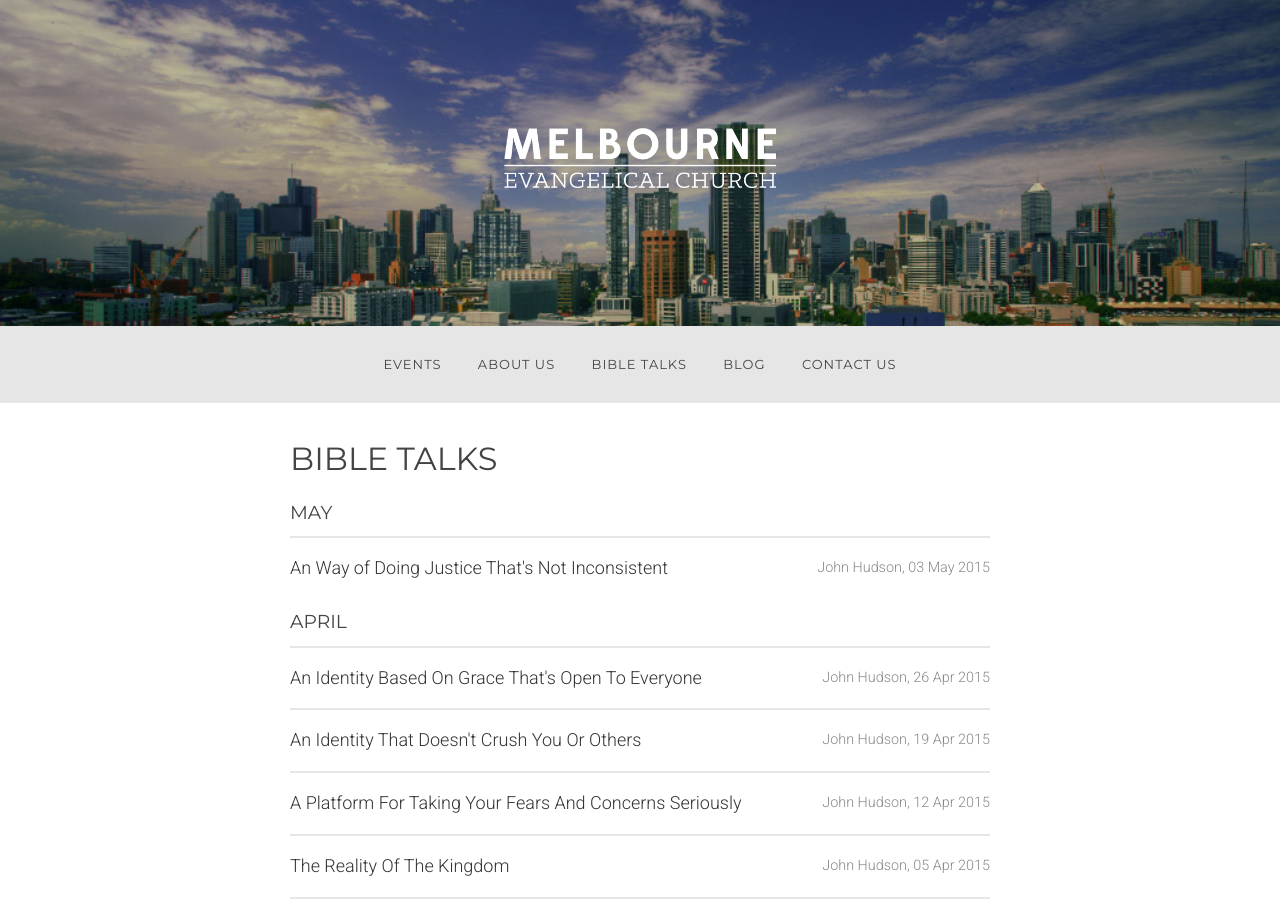
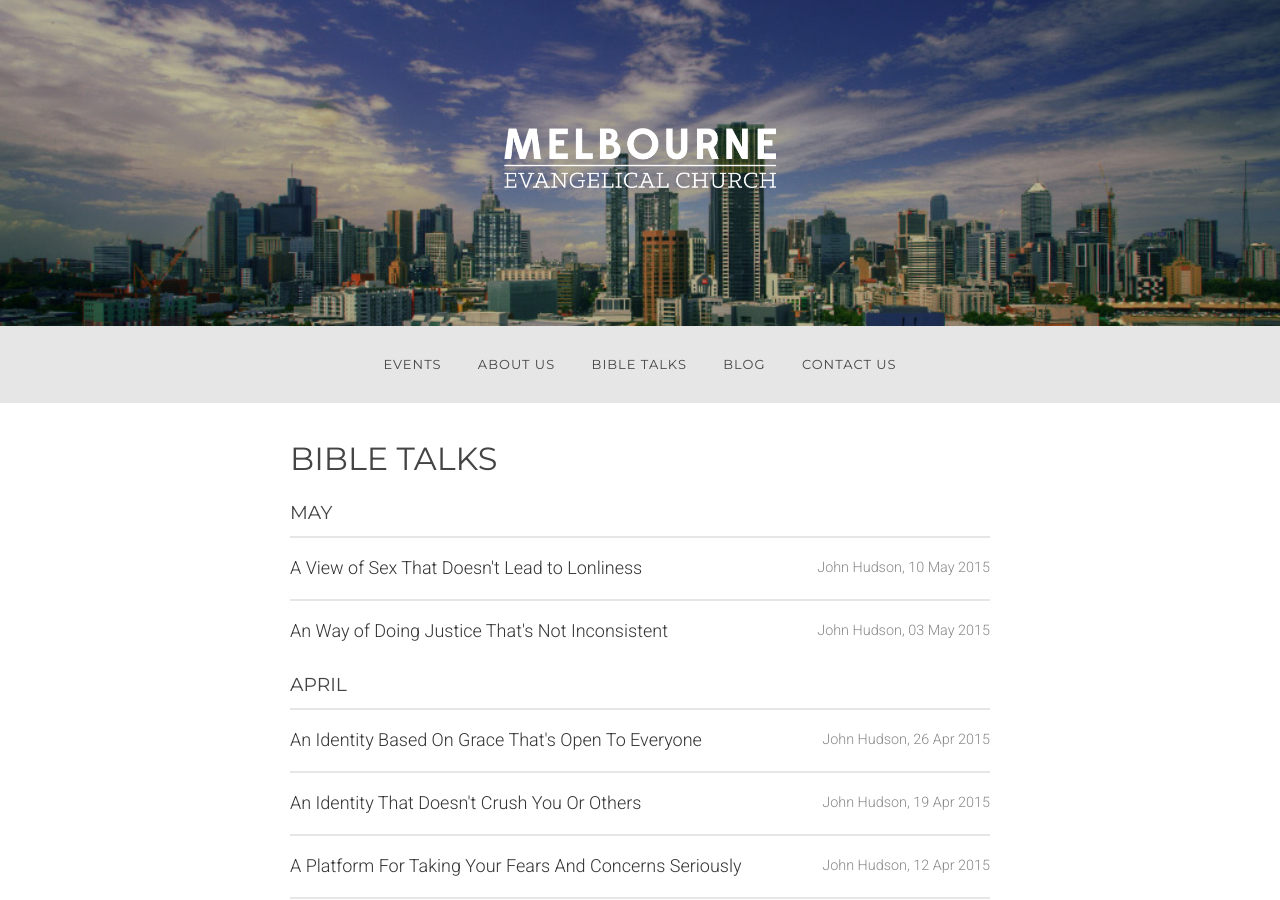
Before and after one commit to allanhortle/melbourneevangelicalchurch.com.au, a Jekyll site: the page built from talks/index.html, in a window 1280 px wide and 900 px high. Built offline with Jekyll 4.4.1, drawn with Linux system fonts in a browser that asks for light colours; Markdown is read by kramdown in place of the engine named in the settings.

Commit message:
sunday update

```diff
--- /dev/null
+++ b/_posts/2015/2015-05-10-1_corinthians_6(12)-7(7)-a_view_of_sex_that_doesnt_lead_to_lonliness-john_hudson.md
@@ -0,0 +1,9 @@
+---
+layout: post
+passage: 1 Corinthians 6:12-7:7
+title: A View of Sex That Doesn't Lead to Lonliness
+author: John Hudson
+date: 2015-05-10
+categories:
+    - The Relevance of Christianity
+---
```
Also changed, not shown: index.markdown (+0 -13 lines).
